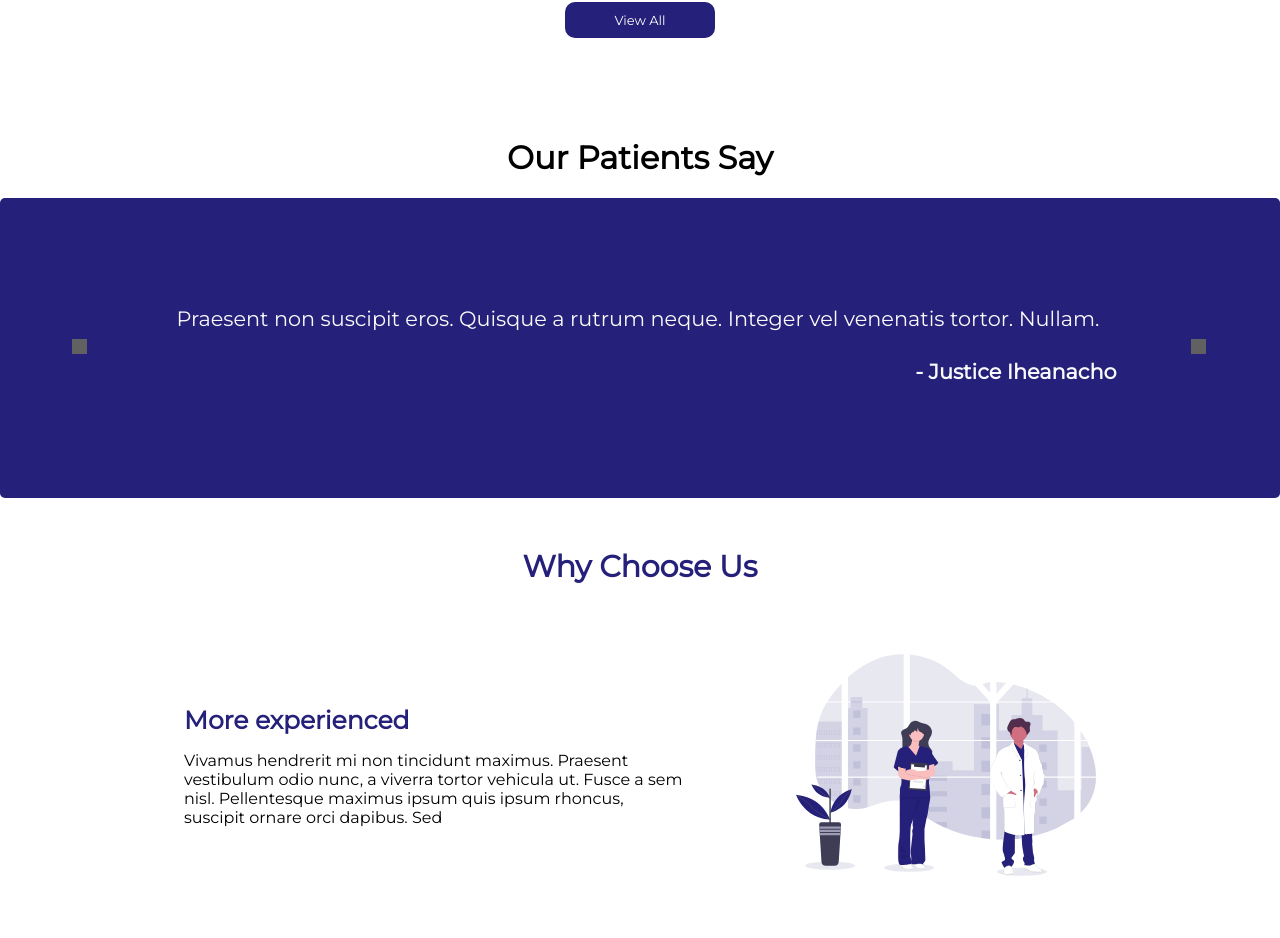
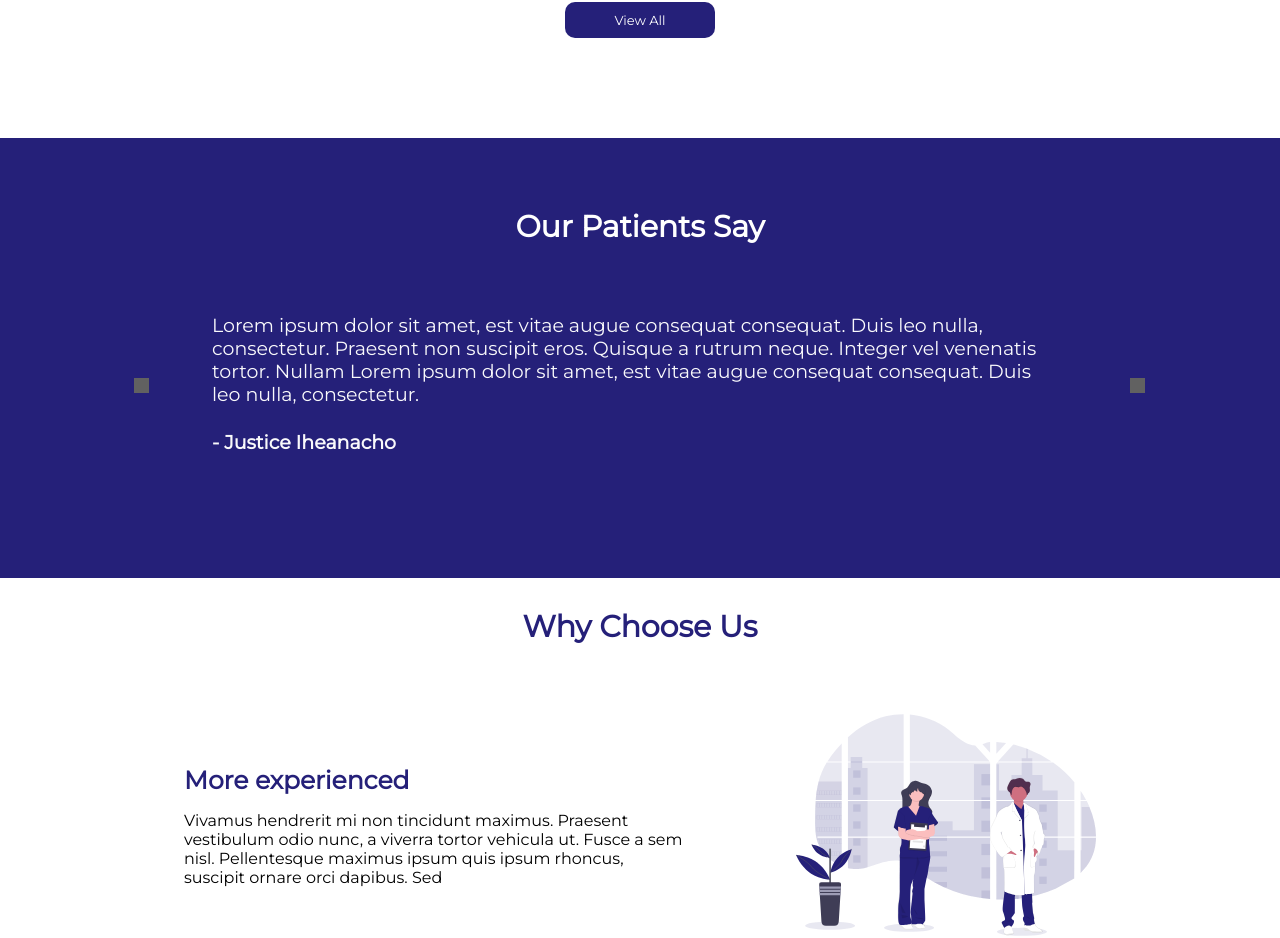
Before and after one commit to Immaculate-Eye-Clinic/Imaculate-front-end, a React (Create React App) app: page / in a window 1280 px wide. Shown: the part 1697-2635 px from the top of the page. Built offline with nearby package versions, Linux system fonts and the light colour scheme; grey boxes are pictures that could not be loaded; a web font is replaced by a local one.

Commit message:
finish system view for what parents say

```diff
--- a/src/components/modules/PatientsComment/Landing.js
+++ b/src/components/modules/PatientsComment/Landing.js
@@ -1,40 +1,40 @@
 const  landingData = [{
-    comment: 'Praesent non suscipit eros. Quisque a rutrum neque. Integer vel venenatis tortor. Nullam. ',
+    comment: 'Lorem ipsum dolor sit amet,  est vitae augue consequat consequat. Duis leo nulla, consectetur. Praesent non suscipit eros. Quisque a rutrum neque. Integer vel venenatis tortor. Nullam Lorem ipsum dolor sit amet,  est vitae augue consequat consequat. Duis leo nulla, consectetur. ',
 
     patient: 'Justice Iheanacho',
   },
 
 
   {
-    comment: 'Lorem ipsum dolor sit amet,  est vitae augue consequat consequat. Duis leo nulla, consectetur. ',
+    comment: 'Lorem ipsum dolor sit amet,  est vitae augue consequat consequat. Duis leo nulla, consectetur. Lorem ipsum dolor sit amet,  est vitae augue consequat consequat. Duis leo nulla, consectetur Lorem ipsum dolor sit amet,  est vitae augue consequat consequat. Duis leo nulla, consectetur. ',
 
     patient: 'Does It Scale?',
   },
 
 
   {
-    comment: 'Lorem ipsum dolor sit amet, consectetur adipiscing elit. Fusce fringilla rhoncus molestie. Aliquam erat volutpat. Maecenas condimentum est vitae augue consequat consequat. Duis leo nulla, consectetur. ',
+    comment: 'Lorem ipsum dolor sit amet,  est vitae augue consequat consequat. Duis leo nulla, consectetur. Lorem ipsum dolor sit amet, consectetur adipiscing elit. Fusce fringilla rhoncus molestie. Aliquam erat volutpat. Maecenas condimentum est vitae augue consequat consequat. Duis leo nulla, consectetur. ',
 
     patient: 'Madu McBobby',
   },
 
 
   {
-    comment: 'Duis iaculis ultricies lectus. Vestibulum orci ex, elementum sit amet erat et, commodo lobortis dui. Mauris malesuada ligula at enim tincidunt, auctor lacinia ante scelerisque. Nam vel mi mauris. Etiam. ',
+    comment: 'Lorem ipsum dolor sit amet,  est vitae augue consequat consequat. Duis leo nulla, consectetur. Duis iaculis ultricies lectus. Vestibulum orci ex, elementum sit amet erat et, commodo lobortis dui. Mauris malesuada ligula at enim tincidunt, auctor lacinia ante scelerisque. Nam vel mi mauris. Etiam. ',
 
     patient: 'Christiano Ronaldo',
   },
 
 
   {
-    comment: 'Vivamus hendrerit mi non tincidunt maximus. Praesent vestibulum odio nunc, a viverra tortor vehicula ut. Fusce a sem nisl. Pellentesque maximus ipsum quis ipsum rhoncus, suscipit ornare orci dapibus. Sed. ',
+    comment: ' Lorem ipsum dolor sit amet,  est vitae augue consequat consequat. Duis leo nulla, consectetur. Vivamus hendrerit mi non tincidunt maximus. Praesent vestibulum odio nunc, a viverra tortor vehicula ut. Fusce a sem nisl. Pellentesque maximus ipsum quis ipsum rhoncus, suscipit ornare orci dapibus. Sed. ',
 
     patient: 'Barack Obama',
   },
 
 
   {
-    comment: 'Lorem stie. Aliquam erat volutpat.  Duis leo nulla, consectetur. ',
+    comment: 'Lorem ipsum dolor sit amet,  est vitae augue consequat consequat. Duis leo nulla, consectetur. Lorem stie. Aliquam erat volutpat.  Duis leo nulla, consectetur Lorem ipsum dolor sit amet,  est vitae augue consequat consequat. Duis leo nulla, consectetur. ',
 
     patient: 'Should Appear Last',
   },
--- a/src/components/modules/PatientsComment/Slide.js
+++ b/src/components/modules/PatientsComment/Slide.js
@@ -13,7 +13,7 @@ class Slide extends Component {
                 index === this.props.activeIndex ? 'active' : 'inactive'}
                 key={index} >
                   <p>{s.comment}</p>
-                  <h4 style={{textAlign: 'Right'}}>- {s.patient}</h4>
+                  <h4 style={{textAlign: 'left'}}>- {s.patient}</h4>
                 </div>
             )}
         </div>
--- a/src/components/modules/PatientsComment/Slider.js
+++ b/src/components/modules/PatientsComment/Slider.js
@@ -72,9 +72,11 @@ class Slider extends Component {
 
   render() {
     return (
-      <div>
-        <h1 style = {{textAlign: 'center', fontWeight: ''}}>Our Patients Say</h1>
+      // <div style={{backgroundColor: "#252079", color: 'white', paddingTop: "50px"}}>
+        // <h1 style = {{textAlign: 'center', fontWeight: ''}}>Our Patients Say</h1>
         <StyleComments>
+          <div className="title">Our Patients Say</div>
+          <div className="body">
           <div className='left_arrow'>
             <LeftArrow
               goToPrevSlide={() => this.goToPrevSlide()}
@@ -92,8 +94,9 @@ class Slider extends Component {
               goToNextSlide={() => this.goToNextSlide()}
             />
           </div>
+          </div>
         </StyleComments>
-      </div>
+      // </div>
     );
   }
 
--- a/src/components/modules/PatientsComment/StyleComments.js
+++ b/src/components/modules/PatientsComment/StyleComments.js
@@ -2,26 +2,32 @@ import styled from "styled-components";
 
 export const StyleComments = styled.div`
 
+    background-color: #252079;
+    min-height: 300px;
+    padding: 70px;
+
+    .title {
+        font-weight: 800;
+        font-size: 30px;
+        text-align: center;
+        color: white;
+    }
+
+    .body {
         display: flex;
+        padding-top: 50px;
         color: white;
-    margin: 0px auto 50px;
+        margin: 0px auto 0px;
         align-items: center;
         justify-content: center;
         width: 100%;
-    height: 300px;
-    border-radius: 5px;
-    background-color: #252079;
-
 
         .left_arrow {
         flex: 1;
         text-align: center;
+        cursor: pointer;
 
 
-    }
-
-    .left_arrow:hover{
-        background-color: rgba(212, 214, 241, 0.100);
         }
 
         .right_arrow {
@@ -29,16 +35,12 @@ export const StyleComments = styled.div`
             padding: 2px;
             margin: 0;
             text-align: center;
+            cursor: pointer;
         }
-
-    .right_arrow:hover{
-        background-color: rgba(212, 214, 241, 0.100);
-    }
-
         .slider-text {
             flex: 6;
-        font-size: 1.3em;
-        text-align: center;
+            font-size: 19px;
+            text-align: left;
         }
 
         .inactive {
@@ -48,4 +50,12 @@ export const StyleComments = styled.div`
         .active {
             display: block;
         }
+        @media (max-width: 990px) {
+            .slider-text {
+                font-size: 17px;
+                text-align: left;
+            }
+        }
+    }
+
 `
--- a/src/components/modules/navbar/Styled.js
+++ b/src/components/modules/navbar/Styled.js
@@ -140,7 +140,7 @@ export const Div = styled.header`
         display: block;
         position: absolute;
         top: 20px;
-        /* margin-top: 10px; */
+        margin-top: 10px;
         right: 40px;
         }
     }
```
Lines whose indentation alone changed are shown as unchanged.
